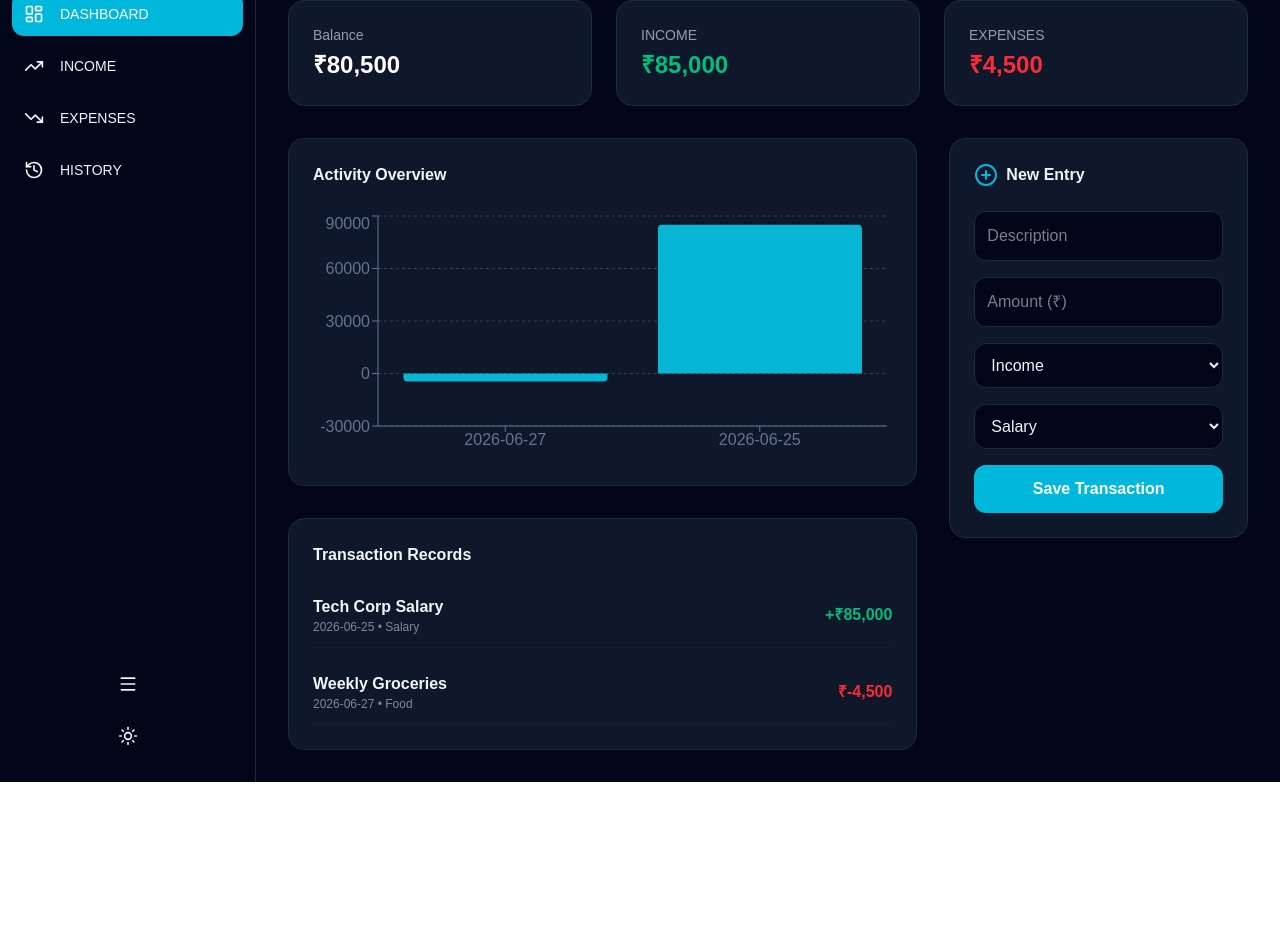
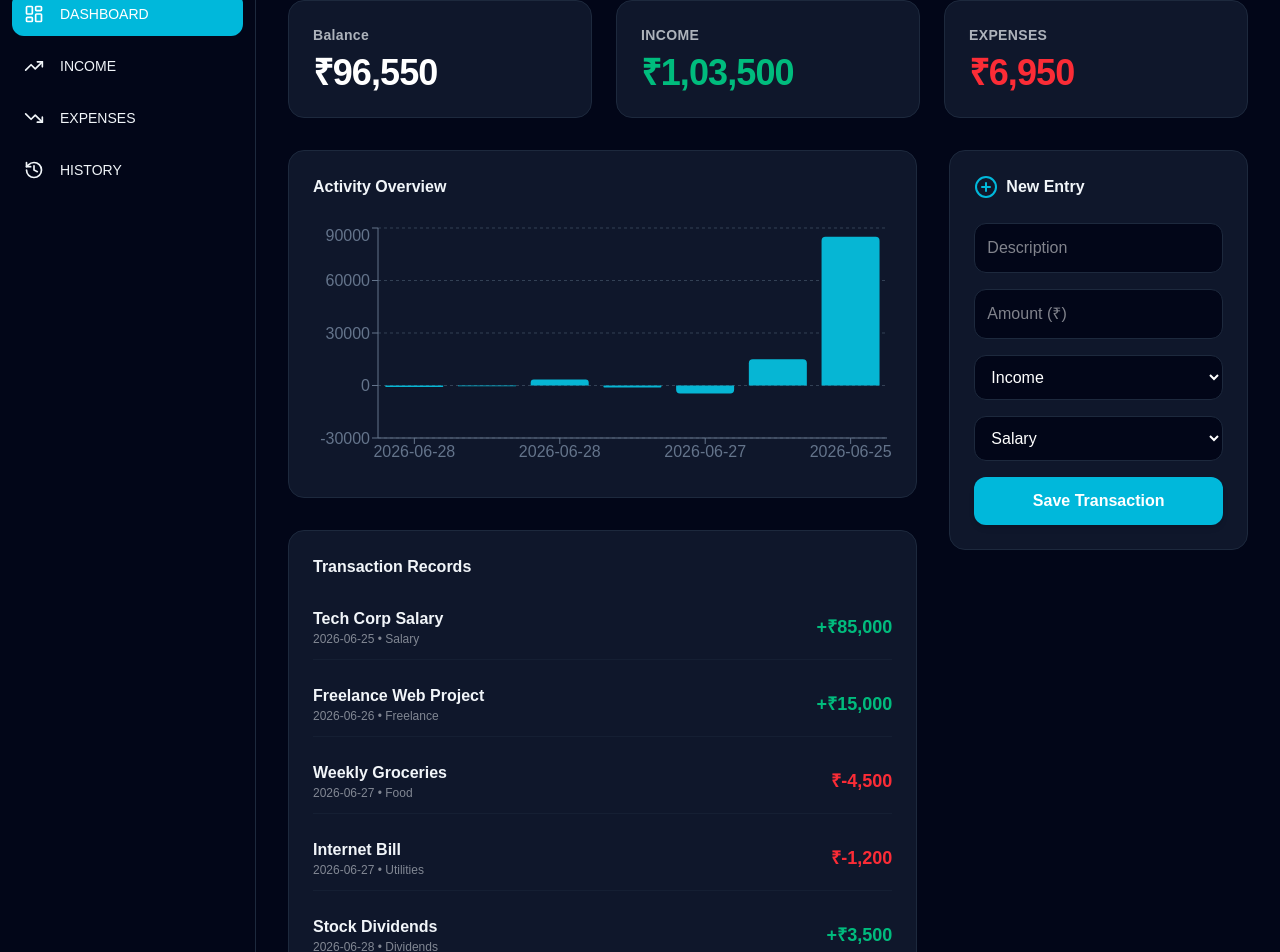
Before and after one commit to jaswanthr-dev/finsave-tracker, a Next.js app: page / in a window 1280 px wide. Shown: the part 100-1052 px from the top of the page. Before the commit the page ends 882 px from the top, so only its background shows below. Built offline with nearby package versions, Linux system fonts and the light colour scheme.

Commit message:
fix: resolve light mode visibility, enlarge text, and update categories

```diff
--- a/app/page.tsx
+++ b/app/page.tsx
@@ -25,7 +25,12 @@ export default function FinSaveDashboard() {
 
   const [transactions, setTransactions] = useState<Transaction[]>([
     { id: 1, date: '2026-06-25', desc: 'Tech Corp Salary', amount: 85000, type: 'Income', category: 'Salary' },
-    { id: 2, date: '2026-06-27', desc: 'Weekly Groceries', amount: -4500, type: 'Expense', category: 'Food' },
+    { id: 2, date: '2026-06-26', desc: 'Freelance Web Project', amount: 15000, type: 'Income', category: 'Freelance' },
+    { id: 3, date: '2026-06-27', desc: 'Weekly Groceries', amount: -4500, type: 'Expense', category: 'Food' },
+    { id: 4, date: '2026-06-27', desc: 'Internet Bill', amount: -1200, type: 'Expense', category: 'Utilities' },
+    { id: 5, date: '2026-06-28', desc: 'Stock Dividends', amount: 3500, type: 'Income', category: 'Dividends' },
+    { id: 6, date: '2026-06-28', desc: 'Uber to Office', amount: -450, type: 'Expense', category: 'Transport' },
+    { id: 7, date: '2026-06-28', desc: 'Movie Tickets', amount: -800, type: 'Expense', category: 'Entertainment' },
   ]);
 
   const [formData, setFormData] = useState({
@@ -66,6 +71,11 @@ export default function FinSaveDashboard() {
 
   if (!isMounted) return null;
 
+  // Dynamic input styling based on theme
+  const inputStyle = `w-full p-3 rounded-xl border focus:outline-none focus:border-cyan-500 transition-colors ${
+    isDarkMode ? 'bg-slate-950 border-slate-800 text-white' : 'bg-white border-slate-300 text-slate-900'
+  }`;
+
   return (
     <div className={`flex min-h-screen transition-colors duration-300 ${isDarkMode ? 'bg-slate-950 text-slate-100' : 'bg-slate-50 text-slate-900'}`}>
 
@@ -98,10 +108,15 @@ export default function FinSaveDashboard() {
 
         {activePage === 'DASHBOARD' && (
             <div className="grid grid-cols-1 md:grid-cols-3 gap-6 mb-8">
-                {[ {title: 'Balance', val: stats.bal, color: 'text-white', page: 'DASHBOARD'}, {title: 'INCOME', val: stats.inc, color: 'text-emerald-500', page: 'INCOME'}, {title: 'EXPENSES', val: stats.exp, color: 'text-red-500', page: 'EXPENSES'} ].map((s, i) => (
+                {[
+                    {title: 'Balance', val: stats.bal, color: isDarkMode ? 'text-white' : 'text-slate-900', page: 'DASHBOARD'},
+                    {title: 'INCOME', val: stats.inc, color: 'text-emerald-500', page: 'INCOME'},
+                    {title: 'EXPENSES', val: stats.exp, color: 'text-red-500', page: 'EXPENSES'}
+                ].map((s, i) => (
                     <button key={i} onClick={() => setActivePage(s.page)} className={`p-6 rounded-2xl border text-left hover:border-cyan-500/50 transition-all ${isDarkMode ? 'bg-slate-900 border-slate-800' : 'bg-white border-slate-200'}`}>
-                        <p className="text-sm opacity-60">{s.title}</p>
-                        <h3 className={`text-2xl font-bold mt-1 ${s.color}`}>₹{s.val.toLocaleString('en-IN')}</h3>
+                        <p className="text-sm font-semibold opacity-70 tracking-wide">{s.title}</p>
+                        {/* Increased text size to 4xl for better visibility */}
+                        <h3 className={`text-4xl font-extrabold mt-2 tracking-tight ${s.color}`}>₹{s.val.toLocaleString('en-IN')}</h3>
                     </button>
                 ))}
             </div>
@@ -117,7 +132,7 @@ export default function FinSaveDashboard() {
                                 <CartesianGrid strokeDasharray="3 3" stroke={isDarkMode ? '#334155' : '#e2e8f0'} vertical={false} />
                                 <XAxis dataKey="date" stroke="#64748b" />
                                 <YAxis stroke="#64748b" />
-                                <Tooltip contentStyle={{ backgroundColor: isDarkMode ? '#0f172a' : '#fff', borderColor: '#334155' }} />
+                                <Tooltip contentStyle={{ backgroundColor: isDarkMode ? '#0f172a' : '#fff', borderColor: '#334155', color: isDarkMode ? '#fff' : '#000' }} />
                                 <Bar dataKey="amount" fill="#06b6d4" radius={[4, 4, 0, 0]} />
                             </BarChart>
                         </ResponsiveContainer>
@@ -128,30 +143,33 @@ export default function FinSaveDashboard() {
                     <h3 className="font-bold mb-4">Transaction Records</h3>
                     <div className="space-y-3">
                         {filteredData.map(t => (
-                            <div key={t.id} className="flex justify-between items-center py-3 border-b border-slate-800/50">
+                            <div key={t.id} className={`flex justify-between items-center py-3 border-b ${isDarkMode ? 'border-slate-800/50' : 'border-slate-100'}`}>
                                 <div><p className="font-bold">{t.desc}</p><p className="text-xs opacity-50">{t.date} • {t.category}</p></div>
-                                <span className={`font-bold ${t.amount > 0 ? 'text-emerald-500' : 'text-red-500'}`}>
-                                    {t.amount > 0 ? '+' : ''}₹{t.amount.toLocaleString('en-IN')}
-                                </span>
+                                <div className="flex items-center gap-4">
+                                    <span className={`font-bold text-lg ${t.amount > 0 ? 'text-emerald-500' : 'text-red-500'}`}>
+                                        {t.amount > 0 ? '+' : ''}₹{t.amount.toLocaleString('en-IN')}
+                                    </span>
+                                </div>
                             </div>
                         ))}
                     </div>
                 </div>
             </div>
 
-            <div className={`p-6 rounded-2xl border h-fit ${isDarkMode ? 'bg-slate-900 border-slate-800' : 'bg-white border-slate-200'}`}>
+            {/* Input Form */}
+            <div className={`p-6 rounded-2xl border h-fit ${isDarkMode ? 'bg-slate-900 border-slate-800' : 'bg-slate-50 border-slate-200 shadow-sm'}`}>
                 <h3 className="font-bold mb-6 flex items-center gap-2"><PlusCircle className="text-cyan-500"/> New Entry</h3>
                 <div className="space-y-4">
-                    <input type="text" placeholder="Description" className="w-full p-3 bg-slate-950 border border-slate-800 rounded-xl" onChange={e => setFormData({...formData, desc: e.target.value})} value={formData.desc}/>
-                    <input type="number" placeholder="Amount (₹)" className="w-full p-3 bg-slate-950 border border-slate-800 rounded-xl" onChange={e => setFormData({...formData, amount: e.target.value})} value={formData.amount}/>
-                    <select className="w-full p-3 bg-slate-950 border border-slate-800 rounded-xl" onChange={e => setFormData({...formData, type: e.target.value as any, category: CATEGORIES[e.target.value as 'Income' | 'Expense'][0]})}>
+                    <input type="text" placeholder="Description" className={inputStyle} onChange={e => setFormData({...formData, desc: e.target.value})} value={formData.desc}/>
+                    <input type="number" placeholder="Amount (₹)" className={inputStyle} onChange={e => setFormData({...formData, amount: e.target.value})} value={formData.amount}/>
+                    <select className={inputStyle} onChange={e => setFormData({...formData, type: e.target.value as any, category: CATEGORIES[e.target.value as 'Income' | 'Expense'][0]})}>
                         <option value="Income">Income</option>
                         <option value="Expense">Expense</option>
                     </select>
-                    <select className="w-full p-3 bg-slate-950 border border-slate-800 rounded-xl" value={formData.category} onChange={e => setFormData({...formData, category: e.target.value})}>
+                    <select className={inputStyle} value={formData.category} onChange={e => setFormData({...formData, category: e.target.value})}>
                         {CATEGORIES[formData.type].map(c => <option key={c} value={c}>{c}</option>)}
                     </select>
-                    <button onClick={addTransaction} className="w-full bg-cyan-500 text-white p-3 rounded-xl font-bold hover:bg-cyan-600 transition">Save Transaction</button>
+                    <button onClick={addTransaction} className="w-full bg-cyan-500 text-white p-3 rounded-xl font-bold hover:bg-cyan-600 transition shadow-md">Save Transaction</button>
                 </div>
             </div>
         </div>
```
